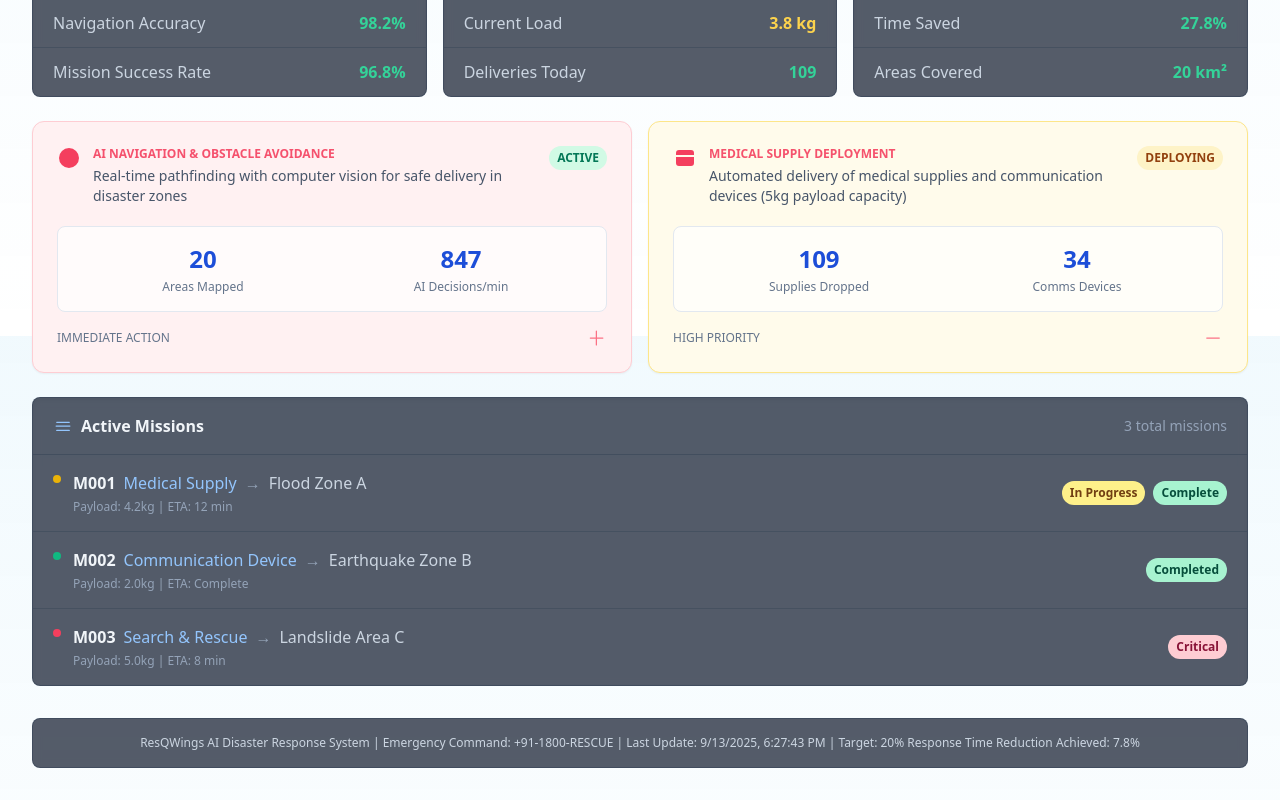
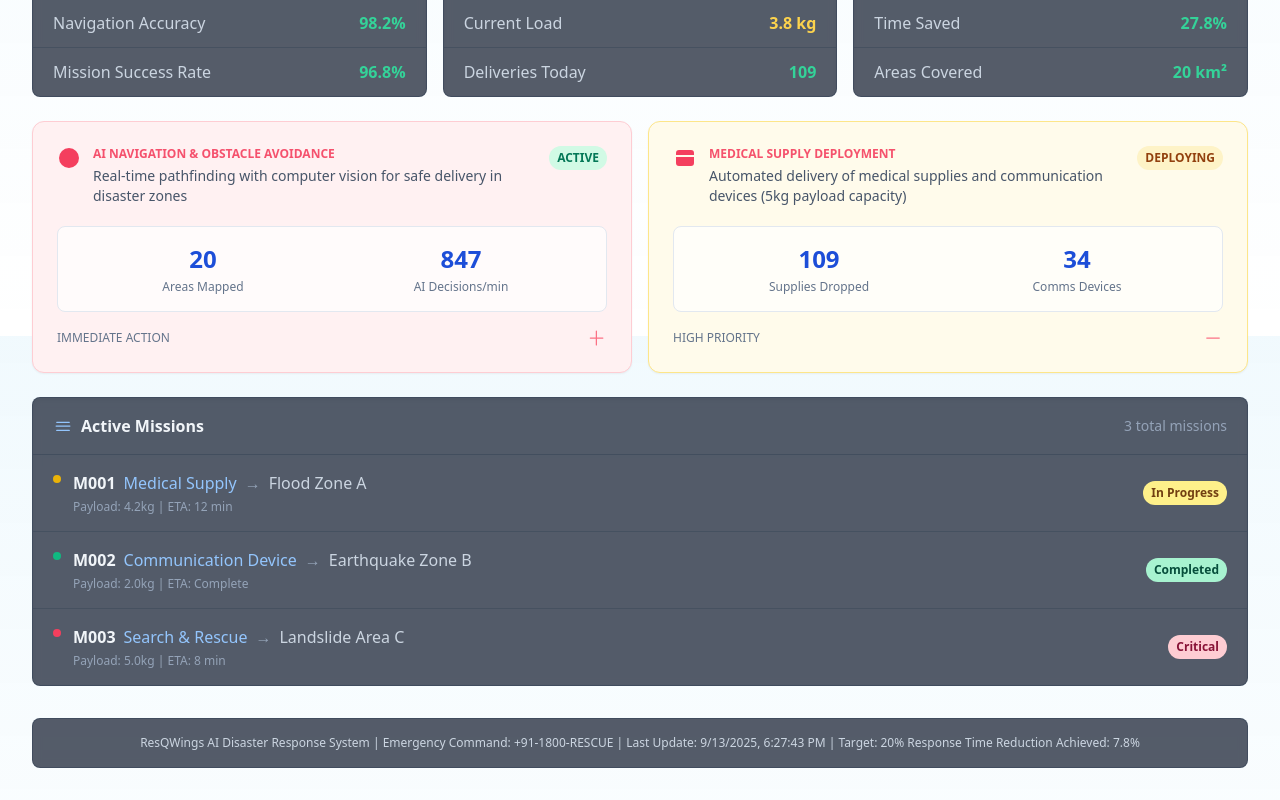
Before and after one commit to Atulya24/ResQWings, a React (Vite) app: page / in a window 1280 px wide. Shown: the part 464-1264 px from the top of the page. Built offline with nearby package versions, Linux system fonts and the light colour scheme.

Commit message:
sixth commit

```diff
--- a/dev-dist/sw.js
+++ b/dev-dist/sw.js
@@ -82,7 +82,7 @@ define(['./workbox-54d0af47'], (function (workbox) { 'use strict';
     "revision": "3ca0b8505b4bec776b69afdba2768812"
   }, {
     "url": "index.html",
-    "revision": "0.ls431nootfg"
+    "revision": "0.v2nc9rbb15o"
   }], {});
   workbox.cleanupOutdatedCaches();
   workbox.registerRoute(new workbox.NavigationRoute(workbox.createHandlerBoundToURL("index.html"), {
--- a/src/components/MissionsPanel.jsx
+++ b/src/components/MissionsPanel.jsx
@@ -49,7 +49,7 @@ export default function MissionsPanel() {
           subtitle="Flood Zone A"
           meta="Payload: 4.2kg | ETA: 12 min"
           leftDot="bg-yellow-500"
-          badges={[{ label: 'In Progress', color: 'bg-yellow-200 text-yellow-900' }, { label: 'Complete', color: 'bg-emerald-200 text-emerald-900' }]}
+          badges={[{ label: 'In Progress', color: 'bg-yellow-200 text-yellow-900' }]}
         />
         <MissionRow
           code="M002"
```
